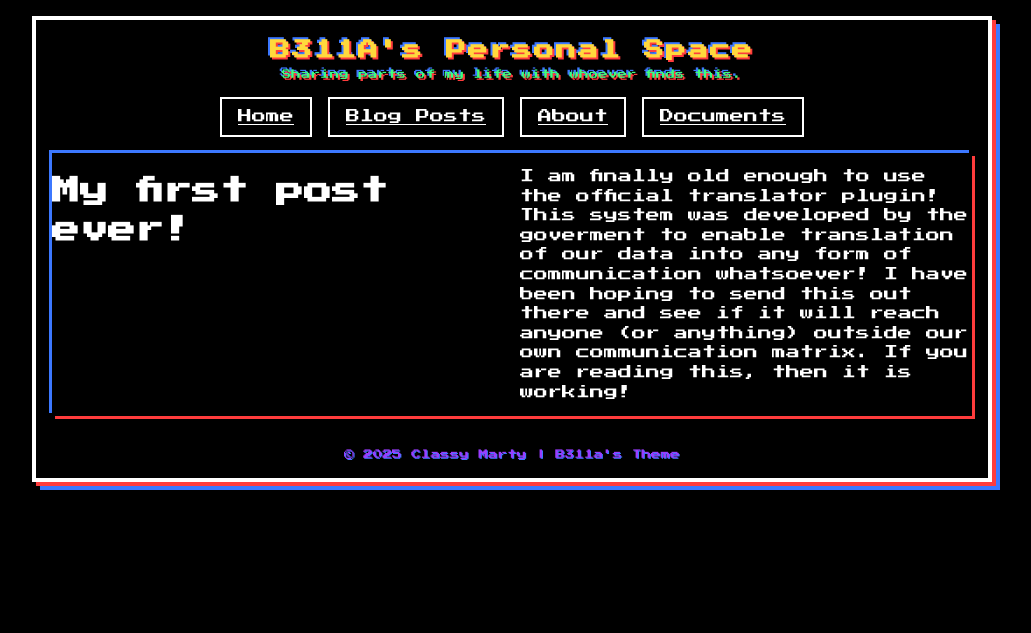
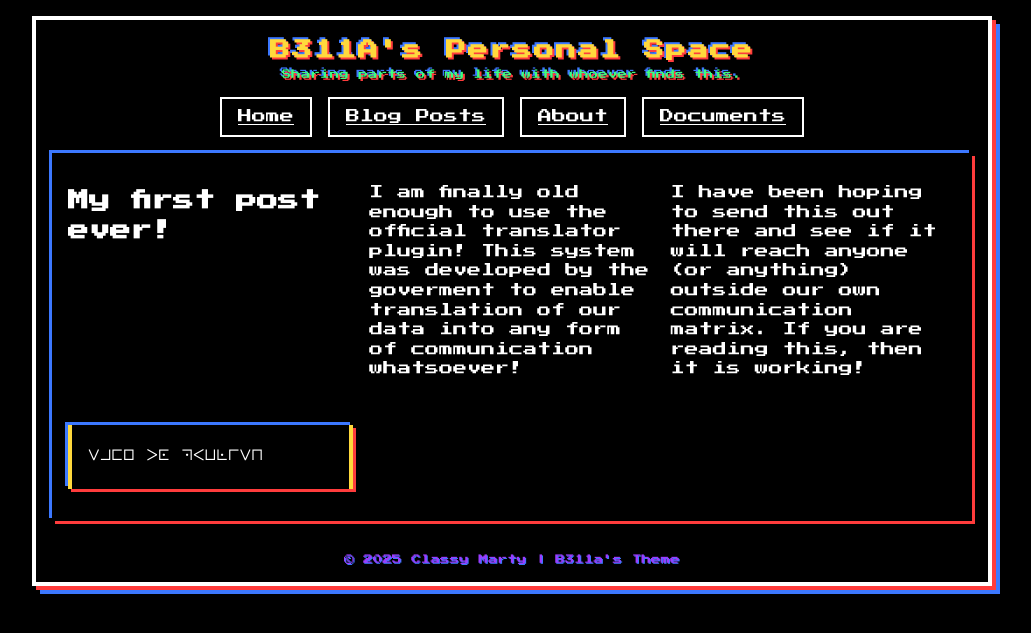
Before and after one commit to b311a01/b311a01.github.io, a Jekyll site: the page built from _posts/2000-01-01-it's-me-b311a.md, in a window 1280 px wide. Shown: the top 633 px of the page, without its empty margins (128-1159 px from the left). Built offline with Jekyll 4.4.1, drawn with Linux system fonts in a browser that asks for light colours.

Commit message:
cypher is working and added to the posts

```diff
--- a/_posts/2000-01-01-it's-me-b311a.md
+++ b/_posts/2000-01-01-it's-me-b311a.md
@@ -5,5 +5,9 @@ date:   2000-01-01
 categories: jekyll update
 excerpt: This is my first post to see if our translator works
 ---
-# My first post ever!
-I am finally old enough to use the official translator plugin! This system was developed by the goverment to enable translation of our data into any form of communication whatsoever! I have been hoping to send this out there and see if it will reach anyone (or anything) outside our own communication matrix. If you are reading this, then it is working!
+## My first post ever!
+I am finally old enough to use the official translator plugin! This system was developed by the goverment to enable translation of our data into any form of communication whatsoever!
+
+I have been hoping to send this out there and see if it will reach anyone (or anything) outside our own communication matrix. If you are reading this, then it is working!
+
+> Safe to publish
--- a/_sass/_theme.scss
+++ b/_sass/_theme.scss
@@ -91,6 +91,7 @@ nav a:focus {
 main {
   display: grid;
   grid-template-columns: repeat(auto-fit, minmax(220px, 1fr));
+  padding: 1rem;
   gap: 1rem;
     box-shadow:
     3px 3px 0 var(--red),
@@ -102,6 +103,7 @@ main {
   background: var(--black);
   border: 3px solid var(--white);
   padding: 1rem;
+  margin: 1rem;
   box-shadow:
     3px 3px 0 var(--red),
     -3px -3px 0 var(--blue);
```
Also changed, not shown: _posts/2000-01-12-school-project.md (added, +13 -0 lines).
